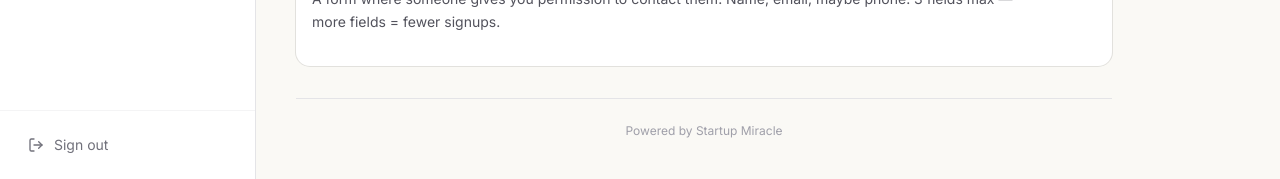
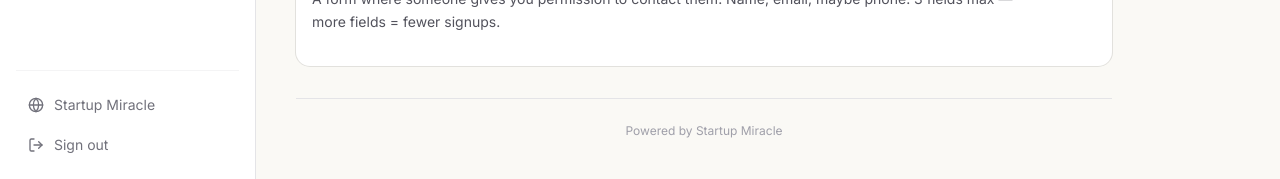
Before and after one commit to startupmiracle/sm-portal, a Next.js app: page /glossary in a window 1280 px wide. Shown: the part 3339-3518 px from the top of the page. Built offline with nearby package versions, Linux system fonts and the light colour scheme.

Commit message:
feat: add Startup Miracle link with globe icon above Sign Out in sidebar footer

```diff
--- a/app/glossary/page.tsx
+++ b/app/glossary/page.tsx
@@ -3,7 +3,7 @@
 import { useState } from "react";
 import Image from "next/image";
 import Link from "next/link";
-import { BookOpen, LogOut, Menu, X, LayoutDashboard, LifeBuoy, Wrench, ClipboardList, User, Sparkles, Download } from "lucide-react";
+import { BookOpen, LogOut, Globe, Menu, X, LayoutDashboard, LifeBuoy, Wrench, ClipboardList, User, Sparkles, Download } from "lucide-react";
 import { Card, CardContent } from "@/components/ui/card";
 
 const SM_LOGO_URL =
@@ -118,11 +118,18 @@ export default function GlossaryPage() {
             </Link>
           </div>
 
-          <div className="absolute bottom-0 left-0 right-0 p-4 border-t border-zinc-100 bg-white">
-            <a href="/auth/signout" className="w-full flex items-center gap-2.5 px-3 py-2 rounded-lg text-sm text-zinc-500 hover:bg-red-50 hover:text-red-600 transition-colors">
-              <LogOut className="w-4 h-4" />
-              Sign out
-            </a>
+          <div className="absolute bottom-0 left-0 right-0 bg-white">
+            <div className="mx-4 border-t border-zinc-100" />
+            <div className="p-4 space-y-1">
+              <a href="https://startupmiracle.com/" target="_blank" rel="noopener noreferrer" className="w-full flex items-center gap-2.5 px-3 py-2 rounded-lg text-sm text-zinc-500 hover:bg-zinc-50 hover:text-zinc-900 transition-colors">
+                <Globe className="w-4 h-4" />
+                Startup Miracle
+              </a>
+              <a href="/auth/signout" className="w-full flex items-center gap-2.5 px-3 py-2 rounded-lg text-sm text-zinc-500 hover:bg-red-50 hover:text-red-600 transition-colors">
+                <LogOut className="w-4 h-4" />
+                Sign out
+              </a>
+            </div>
           </div>
         </aside>
 
--- a/components/portal/WorkshopPortal.tsx
+++ b/components/portal/WorkshopPortal.tsx
@@ -27,6 +27,7 @@ import {
     ChevronDown,
     ChevronUp,
     ExternalLink,
+    Globe,
     Menu,
     X,
 } from "lucide-react";
@@ -237,8 +238,19 @@ export default function WorkshopPortal({ lead }: { lead: WorkshopLead }) {
                         </Link>
                     </div>
 
-                    {/* Sign out — pinned bottom */}
-                    <div className="absolute bottom-0 left-0 right-0 p-4 border-t border-zinc-100 bg-white">
+                    {/* Footer — pinned bottom */}
+                    <div className="absolute bottom-0 left-0 right-0 bg-white">
+                        <div className="mx-4 border-t border-zinc-100" />
+                        <div className="p-4 space-y-1">
+                            <a
+                                href="https://startupmiracle.com/"
+                                target="_blank"
+                                rel="noopener noreferrer"
+                                className="w-full flex items-center gap-2.5 px-3 py-2 rounded-lg text-sm text-zinc-500 hover:bg-zinc-50 hover:text-zinc-900 transition-colors"
+                            >
+                                <Globe className="w-4 h-4" />
+                                Startup Miracle
+                            </a>
                             <a
                                 href="/auth/signout"
                                 className="w-full flex items-center gap-2.5 px-3 py-2 rounded-lg text-sm text-zinc-500 hover:bg-red-50 hover:text-red-600 transition-colors"
@@ -246,6 +258,7 @@ export default function WorkshopPortal({ lead }: { lead: WorkshopLead }) {
                                 <LogOut className="w-4 h-4" />
                                 Sign out
                             </a>
+                        </div>
                     </div>
                 </aside>
 
```
Lines whose indentation alone changed are shown as unchanged.
